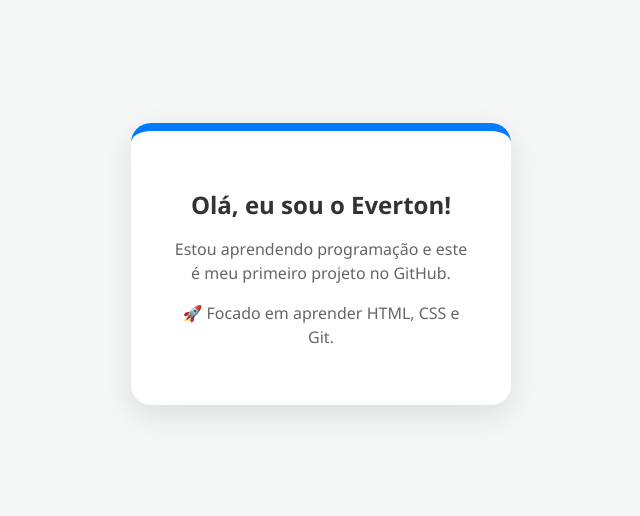
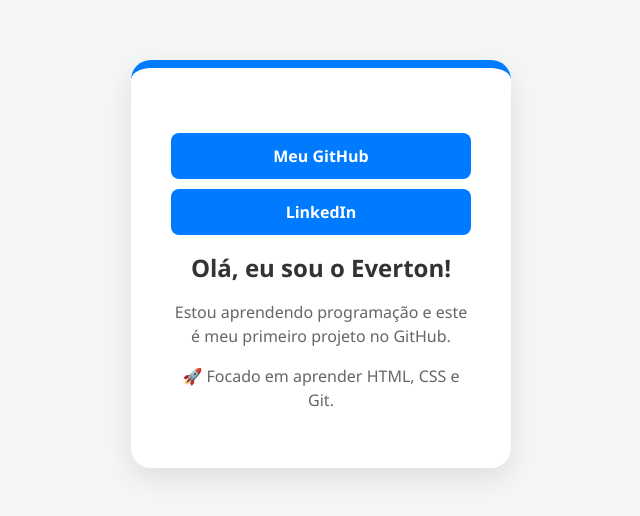
Before and after one commit to evertonprados/primeiro-projeto-html, a plain HTML site: page index.html in a window 1280 px wide. Shown: the part 136-652 px from the top of the page, without its empty margins (319-959 px from the left). Drawn offline with Linux system fonts and the light colour scheme; a web font is replaced by a local one.

Commit message:
Adicionando botões de redes sociais

```diff
--- a/index.html
+++ b/index.html
@@ -7,6 +7,10 @@
 </head>
 <body>
     <div class="card">
+        <div class="links">
+    <a href="https://github.com/SEU-USUARIO" target="_blank" class="botao">Meu GitHub</a>
+    <a href="https://linkedin.com/in/SEU-PERFIL" target="_blank" class="botao">LinkedIn</a>
+</div>
         <h1>Olá, eu sou o Everton!</h1>
         <p>Estou aprendendo programação e este é meu primeiro projeto no GitHub.</p>
         <p>🚀 Focado em aprender HTML, CSS e Git.</p>
--- a/style.css
+++ b/style.css
@@ -30,3 +30,26 @@ p {
     color: #666;
     line-height: 1.5; /* Espaçamento maior entre as linhas do texto */
 }
+
+.links {
+    margin-top: 25px;       /* Dá um espaço entre o texto de cima e os botões */
+    display: flex;          /* Ativa o modo de alinhamento flexível */
+    flex-direction: column; /* Coloca os botões um embaixo do outro */
+    gap: 10px;              /* Cria um buraquinho de 10px entre cada botão */
+}
+
+.botao {
+    text-decoration: none;  /* Tira aquele sublinhado feio de link */
+    background-color: #007bff; /* Cor de fundo (azul) */
+    color: white;           /* Cor da letra */
+    padding: 12px 20px;     /* Espaço interno (engorda o botão) */
+    border-radius: 8px;     /* Arredonda as pontas */
+    font-weight: bold;      /* Deixa a letra negrita */
+    transition: 0.3s;       /* Faz as mudanças de cor serem suaves, não bruscas */
+}
+
+/* O 'hover' é o que acontece quando o mouse passa por cima */
+.botao:hover {
+    background-color: #0056b3; /* Escurece o azul */
+    transform: scale(1.05);    /* Aumenta o botão de leve (efeito visual) */
+}
```
